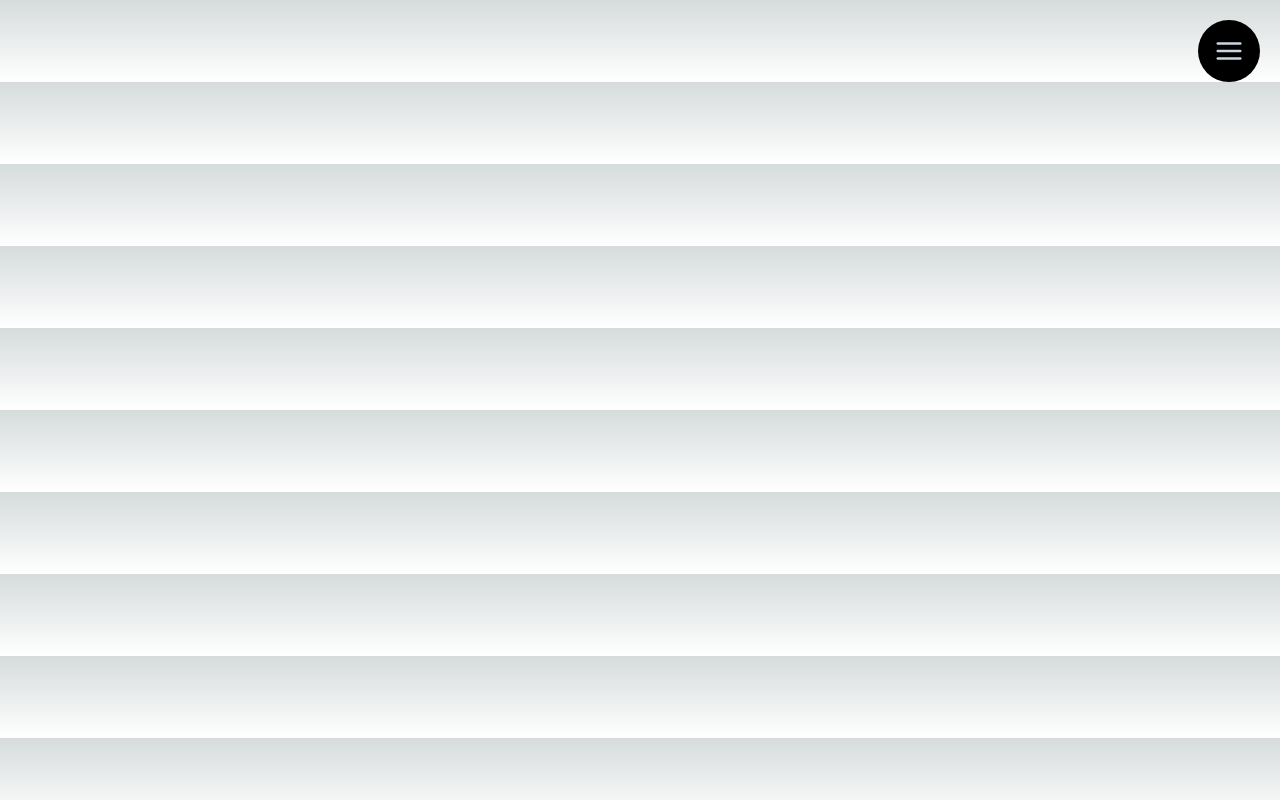
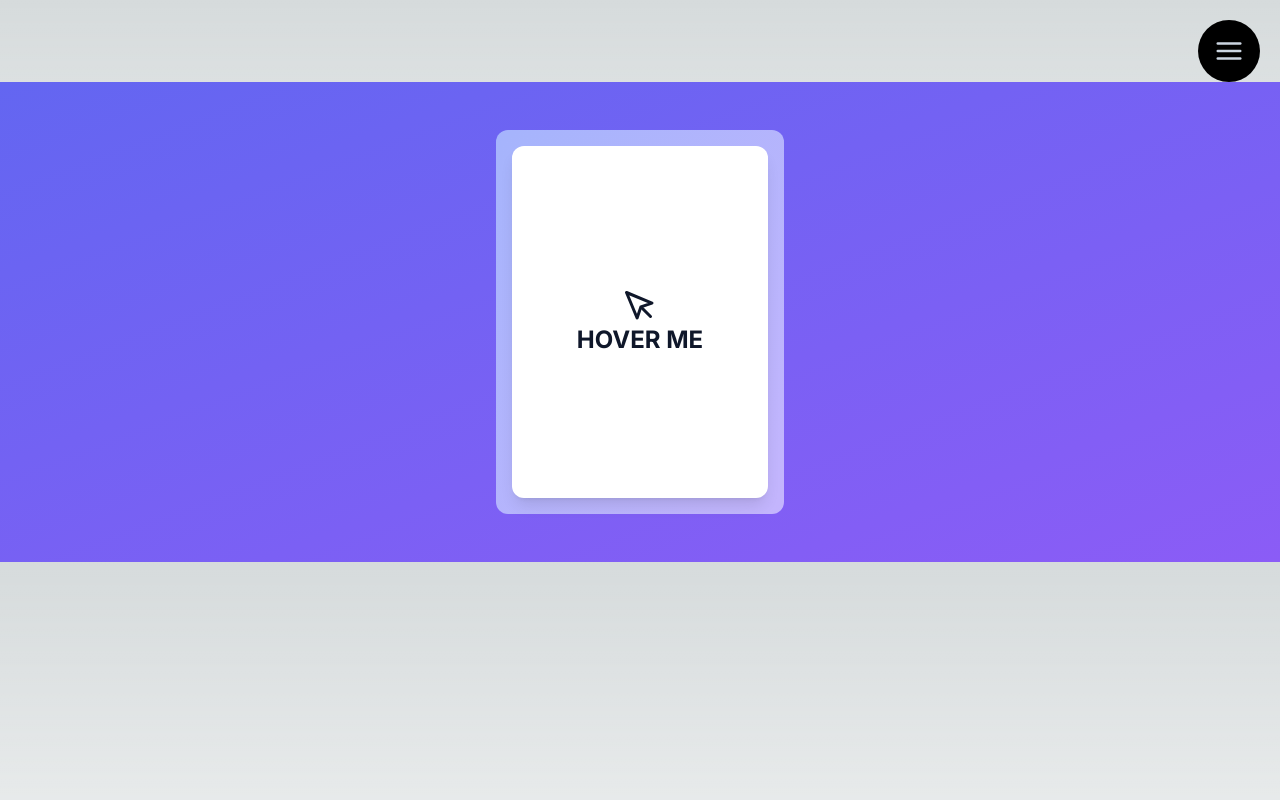
Before and after one commit to oconnorjohnson/portfolio23, a Next.js app: page / in a window 1280 px wide. Built offline with nearby package versions, Linux system fonts and the light colour scheme.

Commit message:
added base of tilt card to hero

```diff
--- /dev/null
+++ b/app/components/root/hero/Hero.tsx
@@ -0,0 +1,10 @@
+"use client";
+import TiltCard from "@/app/components/root/hero/TiltCard";
+
+export default function Hero() {
+  return (
+    <>
+      <TiltCard />
+    </>
+  );
+}
--- /dev/null
+++ b/app/components/root/hero/TiltCard.tsx
@@ -0,0 +1,89 @@
+import React from "react";
+import { motion, useMotionValue, useSpring, useTransform } from "framer-motion";
+import { FiMousePointer } from "react-icons/fi";
+
+const Example = () => {
+  return (
+    <div className="grid w-full place-content-center bg-gradient-to-br from-indigo-500 to-violet-500 px-4 py-12 text-slate-900">
+      <TiltCard />
+    </div>
+  );
+};
+
+const TiltCard = () => {
+  const x = useMotionValue(0);
+  const y = useMotionValue(0);
+
+  const mouseXSpring = useSpring(x);
+  const mouseYSpring = useSpring(y);
+
+  const rotateX = useTransform(
+    mouseYSpring,
+    [-0.5, 0.5],
+    ["17.5deg", "-17.5deg"]
+  );
+  const rotateY = useTransform(
+    mouseXSpring,
+    [-0.5, 0.5],
+    ["-17.5deg", "17.5deg"]
+  );
+
+  const handleMouseMove = (e: React.MouseEvent<HTMLDivElement, MouseEvent>) => {
+    const rect = (e.target as HTMLElement).getBoundingClientRect();
+
+    const width = rect.width;
+    const height = rect.height;
+
+    const mouseX = e.clientX - rect.left;
+    const mouseY = e.clientY - rect.top;
+
+    const xPct = mouseX / width - 0.5;
+    const yPct = mouseY / height - 0.5;
+
+    x.set(xPct);
+    y.set(yPct);
+  };
+
+  const handleMouseLeave = () => {
+    x.set(0);
+    y.set(0);
+  };
+
+  return (
+    <motion.div
+      onMouseMove={handleMouseMove}
+      onMouseLeave={handleMouseLeave}
+      style={{
+        rotateY,
+        rotateX,
+        transformStyle: "preserve-3d",
+      }}
+      className="relative h-96 w-72 rounded-xl bg-gradient-to-br from-indigo-300 to-violet-300"
+    >
+      <div
+        style={{
+          transform: "translateZ(75px)",
+          transformStyle: "preserve-3d",
+        }}
+        className="absolute inset-4 grid place-content-center rounded-xl bg-white shadow-lg"
+      >
+        <FiMousePointer
+          style={{
+            transform: "translateZ(75px)",
+          }}
+          className="mx-auto text-4xl"
+        />
+        <p
+          style={{
+            transform: "translateZ(50px)",
+          }}
+          className="text-center text-2xl font-bold"
+        >
+          HOVER ME
+        </p>
+      </div>
+    </motion.div>
+  );
+};
+
+export default Example;
--- a/app/page.tsx
+++ b/app/page.tsx
@@ -1,13 +1,14 @@
 // imports
 "use client";
-
 import NavBar from "@/app/components/shared/NavBar";
+import Hero from "@/app/components/root/hero/Hero";
 
 export default function Home() {
   return (
     <>
       <main>
         <NavBar />
+        <Hero />
       </main>
     </>
   );
```
Also changed, not shown: app/components/root/Hero.tsx (deleted).
